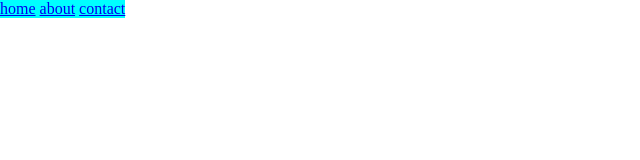
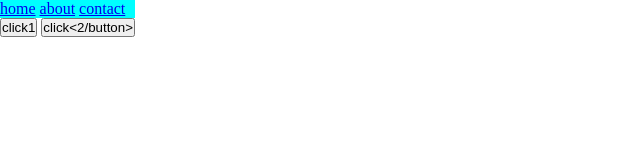
Before and after one commit to JahongirNarzullayev/prostaloyiha, a plain HTML site: page index.html in a window 1280 px wide. Shown: the whole page, without its empty margins (0-640 px from the left). Drawn offline with Linux system fonts and the light colour scheme.

Commit message:
jahonda button 2ta qo'shdik

```diff
--- a/index.html
+++ b/index.html
@@ -16,6 +16,8 @@
                     <a href="#">contact</a>
                 </li>
             </ul>
+            <button>click1</button>
+            <button>click<2/button>
         </nav>
     </header>
 </body>
```
